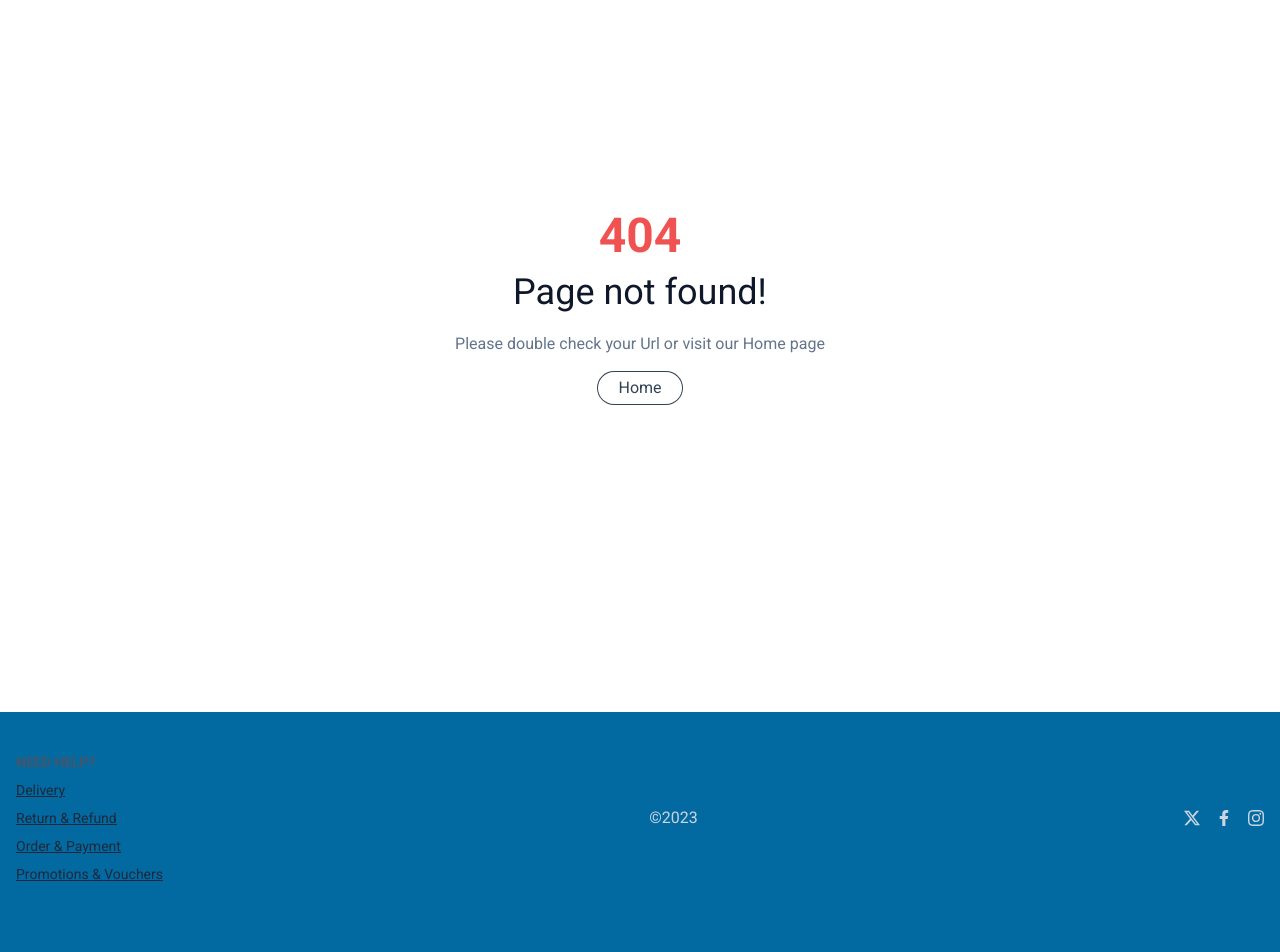
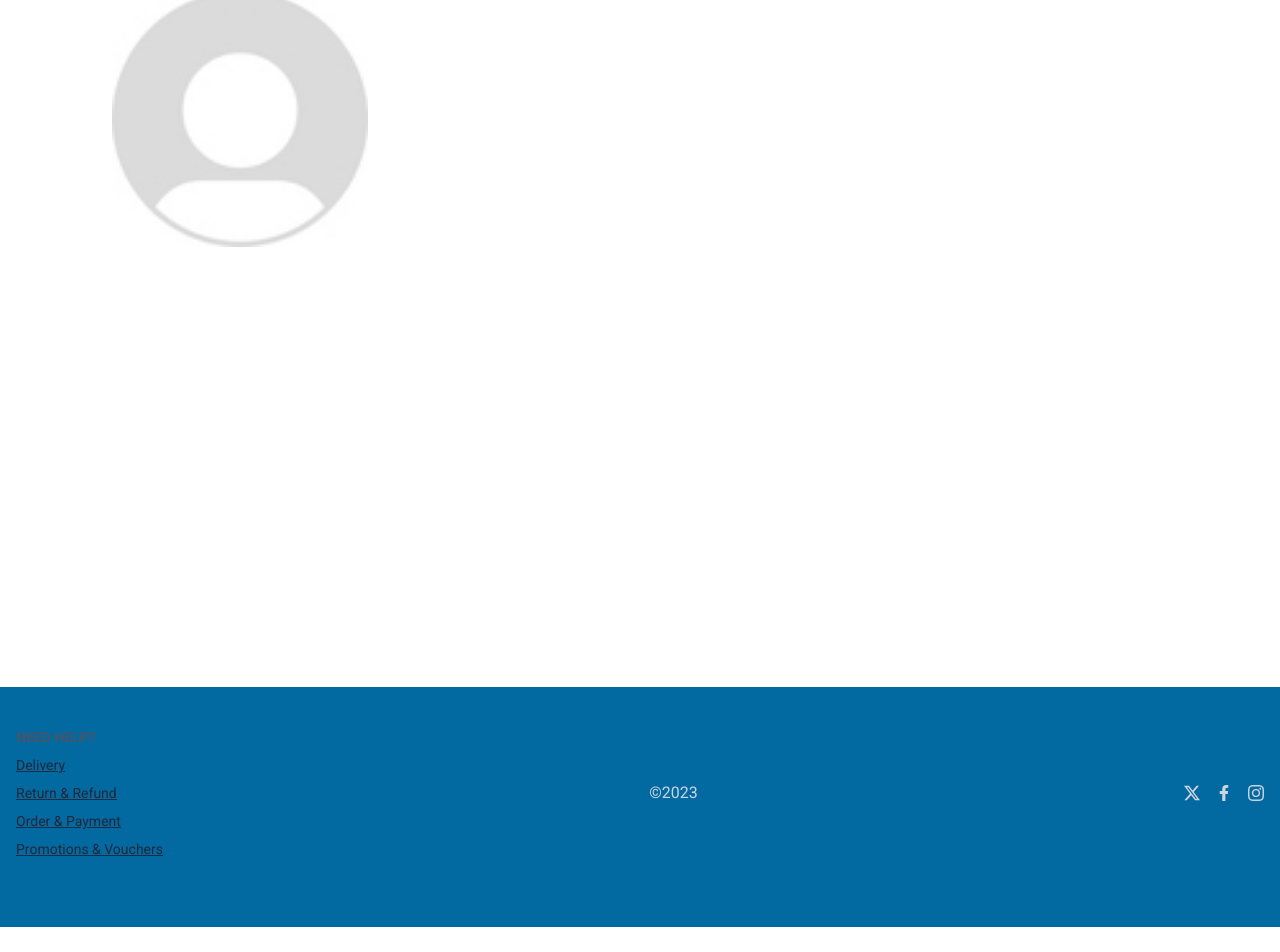
Before and after one commit to NDraganov/uk-express, a React (Vite) app: page /users/1 in a window 1280 px wide. Shown: the part 217-1169 px from the top of the page. After the commit the page ends 1144 px from the top, so only its background shows below. Built offline with nearby package versions, Linux system fonts and the light colour scheme.

Commit message:
Create a basic user account page

```diff
--- a/src/App.tsx
+++ b/src/App.tsx
@@ -15,6 +15,7 @@ import RegisterPage from "./pages/RegisterPage";
 import ProtectedRoute from "./ui/ProtectedRoute";
 import Footer from "./features/footer/Footer";
 import PageNotFound from "./pages/PageNotFound";
+import UserAccountPage from "./pages/UserAccountPage";
 
 export default function App() {
   return (
@@ -23,6 +24,7 @@ export default function App() {
       <CategoriesNav />
       <Routes>
         <Route index element={<HomePage />} />
+        <Route path="/users/:userId" element={<UserAccountPage />} />
         <Route path="/all-products" element={<AllProducts />} />
         <Route
           path="/all-products/product/:productId"
--- a/src/features/categories/all-products/AllProducts.tsx
+++ b/src/features/categories/all-products/AllProducts.tsx
@@ -6,8 +6,8 @@ export default function AllProducts() {
   const allProducts = useAppSelector((state) => state.allProducts);
 
   return (
-    <main className="h-screen">
-      <div className="absolute top-1/2 left-1/2">
+    <main className="min-h-screen">
+      <div className="absolute left-1/2 top-1/2">
         {allProducts?.isLoading && <Spinner color="info" size="xl" />}
       </div>
       <ul className="m-6 grid gap-8 md:grid-cols-4">
--- a/src/features/categories/all-products/ProductItem.tsx
+++ b/src/features/categories/all-products/ProductItem.tsx
@@ -2,6 +2,7 @@ import { useAppDispatch } from "../../../store/hooks";
 import { useNavigate } from "react-router-dom";
 import { addToCart } from "../../cart/cartSlice";
 import Button from "../../../ui/Button";
+
 export interface ProductItemProps {
   id: number;
   title: string;
@@ -33,7 +34,7 @@ export default function ProductItem({
   }
 
   return (
-    <div className=" flex h-full flex-col items-center justify-between text-slate-700 border-b-2 border-slate-200">
+    <div className=" flex h-full flex-col items-center justify-between border-b-2 border-slate-200 text-slate-700">
       <img className="mb-4 mt-4 w-32" src={image} alt={title} />
       <div className=" w-full">
         <h3>{title}</h3>
--- a/src/features/footer/Footer.tsx
+++ b/src/features/footer/Footer.tsx
@@ -4,7 +4,7 @@ import SocialMediaIcons from "./SocialMediaIcons";
 
 export default function Footer() {
   return (
-    <footer className="bg-sky-700 !text-slate-300 relative bottom-0 h-60 p-4">
+    <footer className="h-60 bg-sky-700  p-4 !text-slate-300">
       <div className="flex items-center justify-between">
         <NeedHelp />
         <CurrentYear />
--- /dev/null
+++ b/src/pages/UserAccountPage.tsx
@@ -0,0 +1,20 @@
+import { useAppSelector } from "../store/hooks";
+
+export default function UserAccountPage() {
+  const user = useAppSelector((state) => state.auth.user);
+
+  return (
+    <main className="min-h-screen">
+      <h1>User account page</h1>
+      <div className="mx-28 my-20">
+        <img
+          className="w-64"
+          src="/default-user.jpg"
+          alt={user?.user_metadata.fullName}
+        />
+        <p>{user?.user_metadata.fullName}</p>
+        <p>{user?.email}</p>
+      </div>
+    </main>
+  );
+}
--- a/src/ui/UserBadge.tsx
+++ b/src/ui/UserBadge.tsx
@@ -1,13 +1,19 @@
 import { useAppSelector } from "../store/hooks";
+import { NavLink } from "react-router-dom";
 
 export default function UserBadge() {
   const userName = useAppSelector(
     (state) => state.auth.user?.user_metadata?.fullName,
   );
+  const id = useAppSelector((state) => state.auth.user?.id);
+
   return (
     <div>
       <p>
-        Hello, <span className="font-semibold text-orange-400">{userName}</span>
+        Hello,{" "}
+        <NavLink to={`/users/${id}`}>
+          <span className="font-semibold text-orange-400">{userName}</span>
+        </NavLink>
       </p>
     </div>
   );
```
Also changed, not shown: public/default-user.jpg (added).
